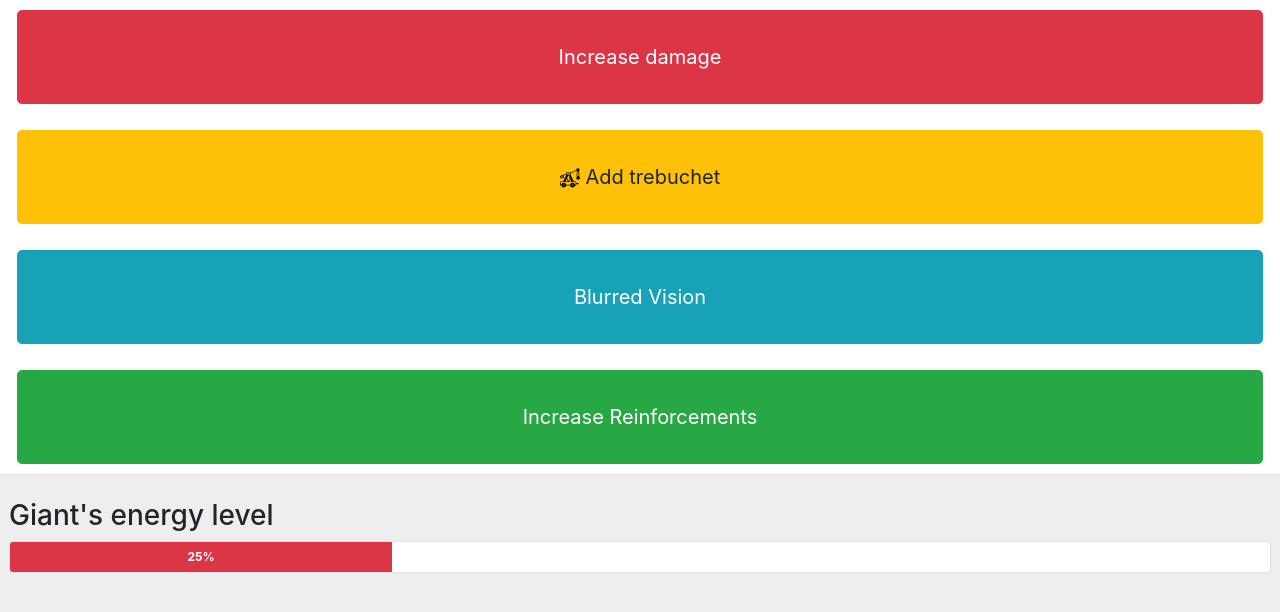
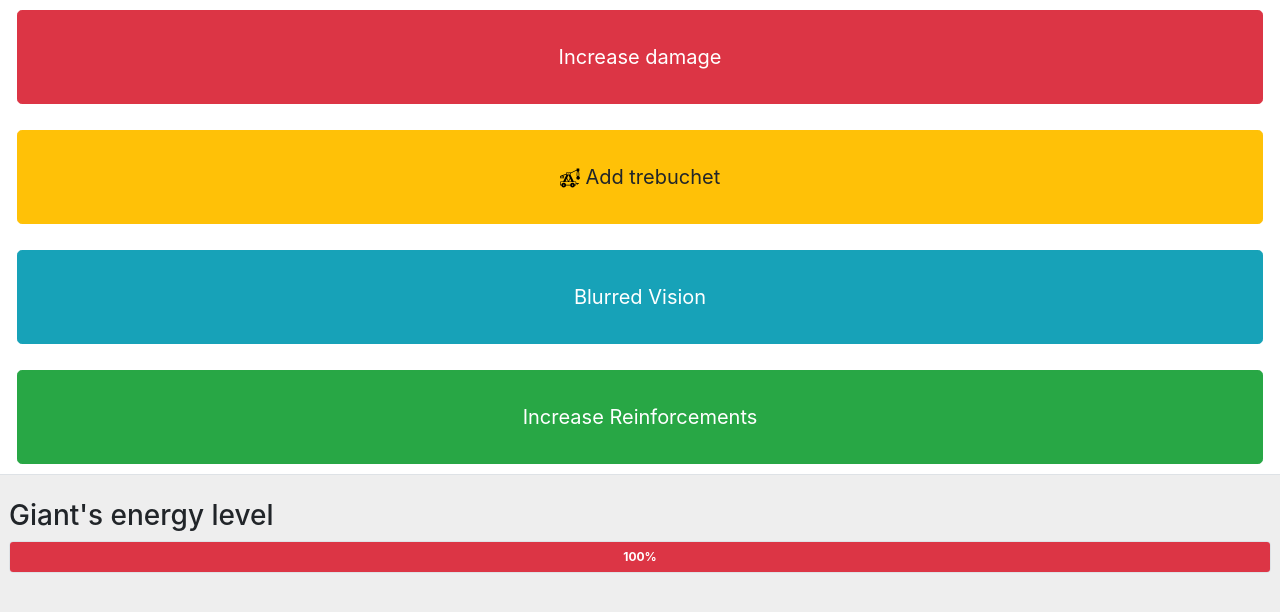
Before and after one commit to andrewmackrodt/vivegamejam-server, a website: page public/index.html in a window 1280 px wide. Shown: the part 62-674 px from the top of the page. Drawn offline with nearby package versions, Linux system fonts and the light colour scheme; a web font is replaced by a local one.

Commit message:
setting the default energy to 100

```diff
--- a/public/index.html
+++ b/public/index.html
@@ -68,7 +68,7 @@
     <div class="row game-rows p-4 border-top">
         <h3>Giant's energy level</h3>
         <div class="progress w-100 border">
-            <div class="progress-bar bg-danger" id="energy-level" role="progressbar" style="width: 30.34%" aria-valuenow="100" aria-valuemin="0" aria-valuemax="100"><strong>25%</strong></div>
+            <div class="progress-bar bg-danger" id="energy-level" role="progressbar" style="width: 100%" aria-valuenow="100" aria-valuemin="0" aria-valuemax="100"><strong>100%</strong></div>
         </div>
     </div>
 </div>
```
